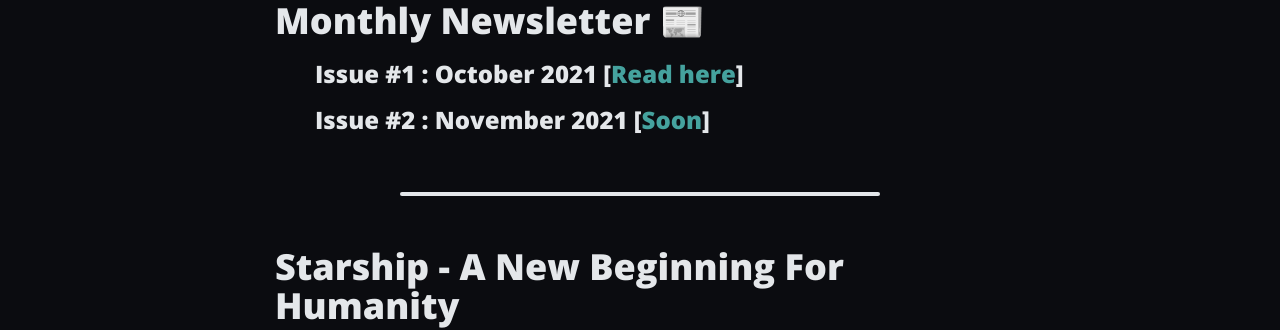
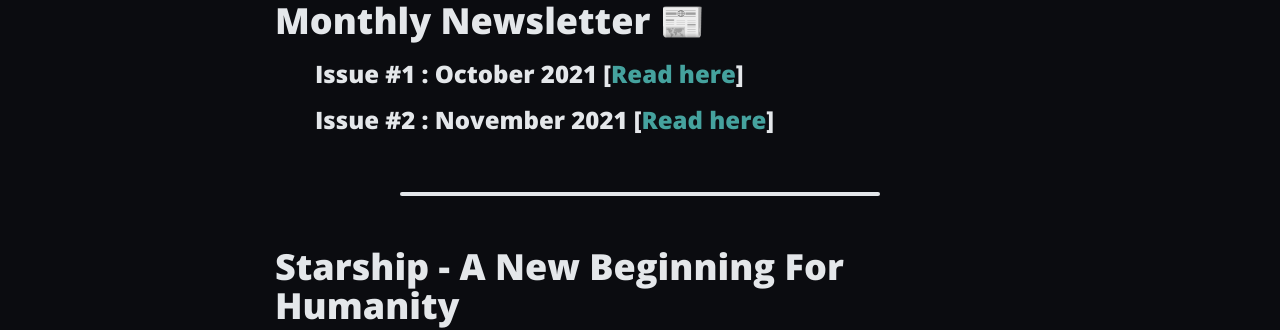
Before and after one commit to astroclubiitk/astroclubiitk.github.io, a Jekyll site: the page built from index.html, in a window 1280 px wide and 900 px high, scrolled down 2298 px. Shown: the part 157-487 px from the top of the window. Built offline with Jekyll 4.4.1, drawn with Linux system fonts in a browser that asks for light colours; nearby versions of some CDN libraries; the list of posts is cut into pages by our own code.

Commit message:
Nov issue

```diff
--- a/index.html
+++ b/index.html
@@ -36,7 +36,7 @@
 <h1>Monthly Newsletter 📰</h1>
 <ol>
     <h3>Issue #1 : October 2021 [<a href="{{ site.baseurl }}/assets/docs/Astro_Newsletter_1.pdf" target="_blank">Read here</a>]</h3>
-    <h3>Issue #2 : November 2021 [<a href="#">Soon</a>]</h3>
+    <h3>Issue #2 : November 2021 [<a href="{{ site.baseurl }}/assets/docs/Astro_Newsletter_2.pdf" target="_blank">Read here</a>]</h3>
 </ol>
 <br>
 
```
Also changed, not shown: 1 other file.
